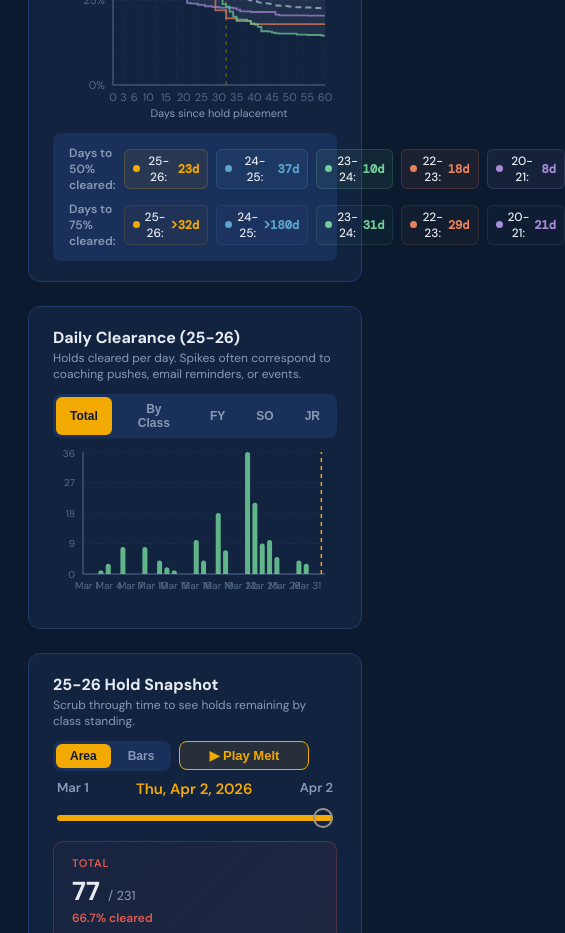
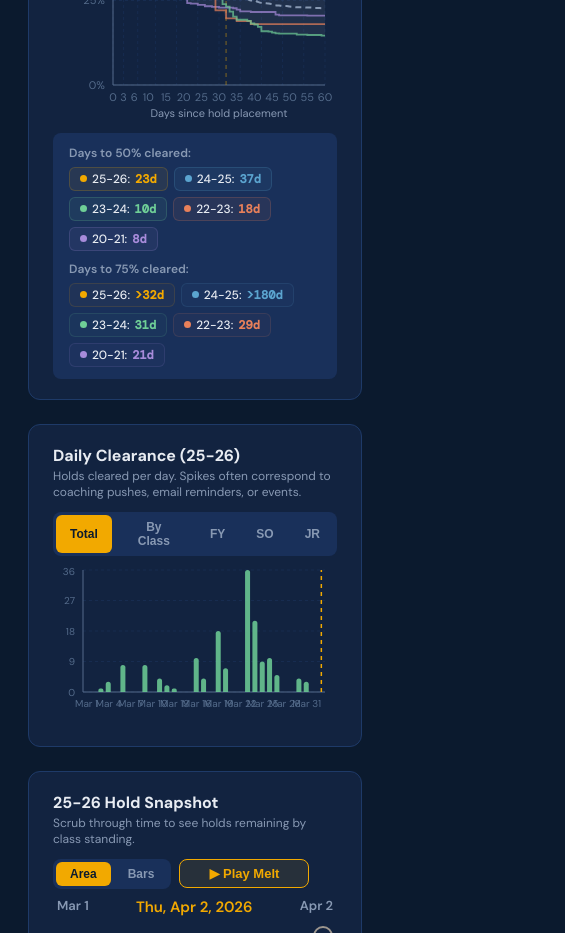
Before and after one commit to zdavico/insight-hold-melt, a React (Vite) app: page / in a window 390 px wide. Shown: the part 980-1913 px from the top of the page, 565 px wide, since content can reach past the window. Built offline with nearby package versions, Linux system fonts and the light colour scheme.

Commit message:
Fix mobile overflow on days-to badges

```diff
--- a/src/App.jsx
+++ b/src/App.jsx
@@ -1058,28 +1058,28 @@ export default function HoldMeltDashboard() {
 
           {/* Days-to-50% summary strip */}
           {/* Shows badges per cohort for days to reach 50% and 25% remaining.
-              Uses CSS grid so badges align vertically between the two rows. */}
-          <div style={{
-            display: "grid",
-            gridTemplateColumns: `auto repeat(${COHORT_ORDER.length}, 1fr)`,
-            gap: "8px 8px", marginTop: 14,
-            padding: "12px 16px", background: theme.surfaceAlt, borderRadius: 8,
-            alignItems: "center",
+              Uses flex-wrap so badges reflow on narrow screens. */}
+          <div style={{
+            marginTop: 14, padding: "12px 16px",
+            background: theme.surfaceAlt, borderRadius: 8,
+            display: "flex", flexDirection: "column", gap: 10,
           }}>
             {/* Row 1: Days to 50% cleared */}
-            <span style={{ fontSize: s(12), fontWeight: 600, color: theme.textMuted }}>
+            <div>
+              <div style={{ fontSize: s(12), fontWeight: 600, color: theme.textMuted, marginBottom: 6 }}>
                 Days to 50% cleared:
-            </span>
+              </div>
+              <div style={{ display: "flex", flexWrap: "wrap", gap: 6 }}>
                 {COHORT_ORDER.map(code => {
                   const c = cohorts[code];
-              if (!c) return <span key={code} />;
+                  if (!c) return null;
                   const d = c.daysTo50;
                   return (
                     <span key={code} style={{
-                  display: "flex", alignItems: "center", justifyContent: "center", gap: 5,
-                  fontSize: s(12), fontWeight: 500, padding: "3px 8px", borderRadius: 6,
+                      display: "flex", alignItems: "center", gap: 5,
+                      fontSize: s(12), fontWeight: 500, padding: "3px 10px", borderRadius: 6,
                       color: theme.text, background: `${COHORT_COLORS[code]}12`,
-                  border: `1px solid ${COHORT_COLORS[code]}30`, textAlign: "center",
+                      border: `1px solid ${COHORT_COLORS[code]}30`,
                     }}>
                       <span style={{
                         width: 7, height: 7, borderRadius: "50%", background: COHORT_COLORS[code],
@@ -1094,21 +1094,25 @@ export default function HoldMeltDashboard() {
                     </span>
                   );
                 })}
+              </div>
+            </div>
 
             {/* Row 2: Days to 75% cleared */}
-            <span style={{ fontSize: s(12), fontWeight: 600, color: theme.textMuted }}>
+            <div>
+              <div style={{ fontSize: s(12), fontWeight: 600, color: theme.textMuted, marginBottom: 6 }}>
                 Days to 75% cleared:
-            </span>
+              </div>
+              <div style={{ display: "flex", flexWrap: "wrap", gap: 6 }}>
                 {COHORT_ORDER.map(code => {
                   const c = cohorts[code];
-              if (!c) return <span key={code} />;
+                  if (!c) return null;
                   const d = c.daysTo25;
                   return (
                     <span key={code} style={{
-                  display: "flex", alignItems: "center", justifyContent: "center", gap: 5,
-                  fontSize: s(12), fontWeight: 500, padding: "3px 8px", borderRadius: 6,
+                      display: "flex", alignItems: "center", gap: 5,
+                      fontSize: s(12), fontWeight: 500, padding: "3px 10px", borderRadius: 6,
                       color: theme.text, background: `${COHORT_COLORS[code]}08`,
-                  border: `1px solid ${COHORT_COLORS[code]}20`, textAlign: "center",
+                      border: `1px solid ${COHORT_COLORS[code]}20`,
                     }}>
                       <span style={{
                         width: 7, height: 7, borderRadius: "50%", background: COHORT_COLORS[code],
@@ -1123,6 +1127,8 @@ export default function HoldMeltDashboard() {
                     </span>
                   );
                 })}
+              </div>
+            </div>
           </div>
         </div>
 
```
Lines whose indentation alone changed are shown as unchanged.
